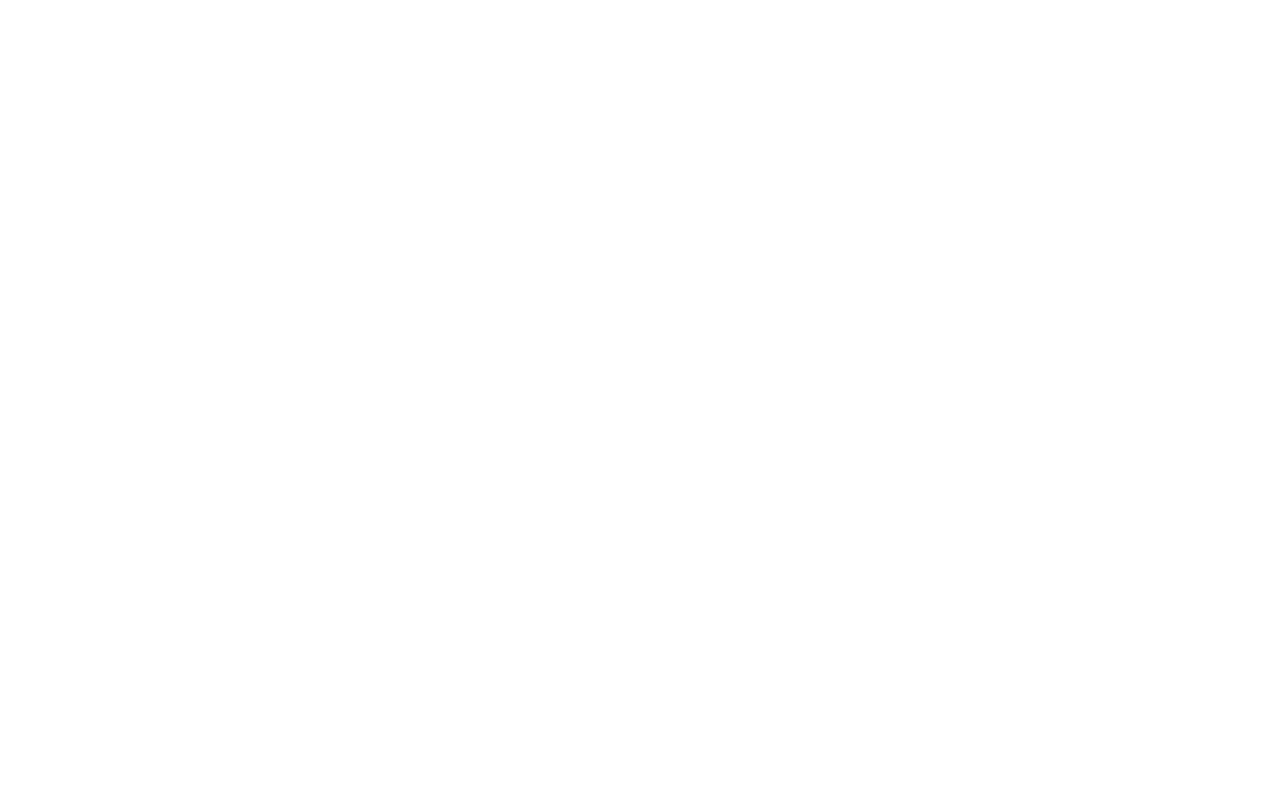
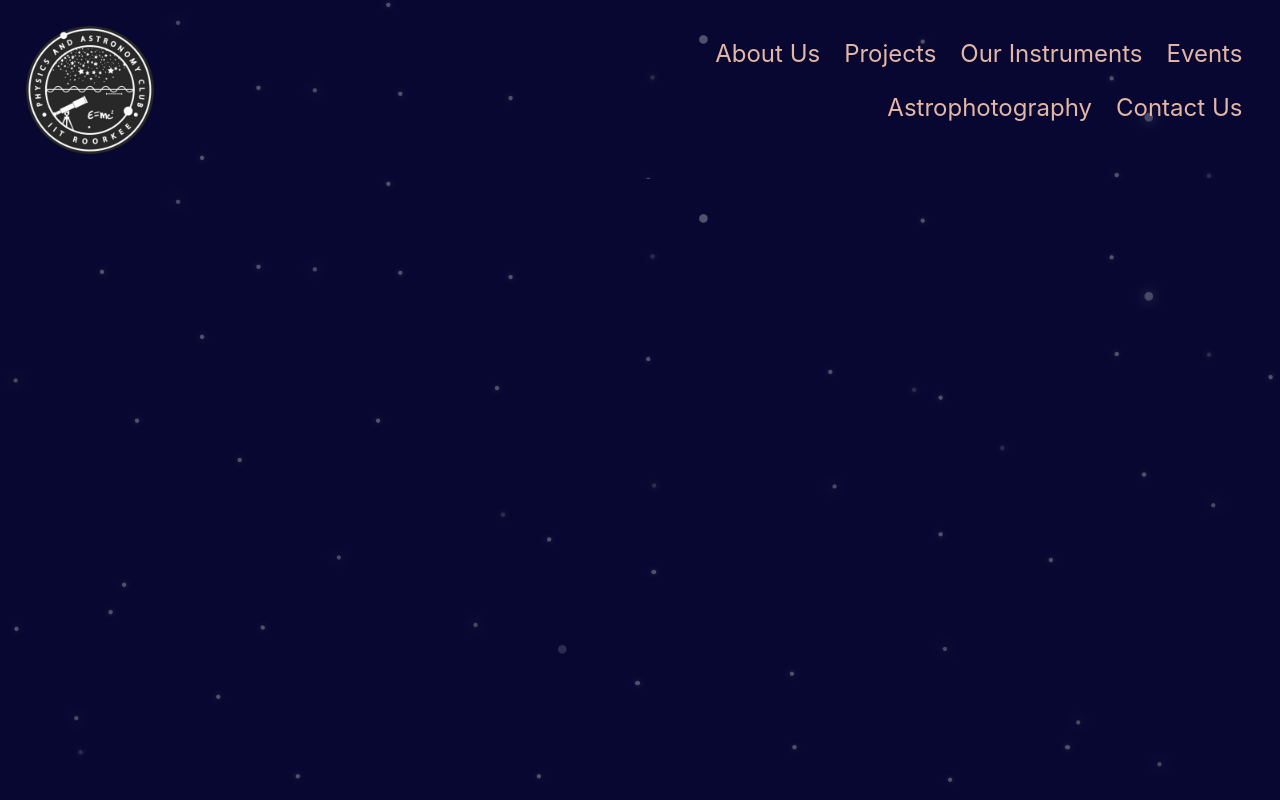
Before and after one commit to boldElixer/PaAC_Website, a React (Create React App) app: page /projects in a window 1280 px wide. Before the commit this address had no page. Shown: the top 800 px of the page. Built offline with nearby package versions, Linux system fonts and the light colour scheme.

Commit message:
added projects page

```diff
--- a/src/App.js
+++ b/src/App.js
@@ -6,6 +6,7 @@
 import Contact from "./components/contact";
 import ScrollToTop from './components/ScrollToTop';
 import About from "./components/about";
+import Projects from "./components/projects";
 import Astrophotography from "./components/astrophotography";
 import Instruments from "./components/instruments";
 import "./components/navbar/navbar.css"
@@ -18,6 +19,7 @@
         <Routes>
           <Route exact path="/" element={<Hero />} />
           <Route exact path="/about" element={<About />} />
+          <Route exact path="/projects" element={<Projects />} />
           <Route exact path="/instruments" element={<Instruments />} />
           <Route exact path="/events" element={<Events />} />
           <Route exact path="/astrophotography" element={<Astrophotography />} />
--- a/src/components/aboutCard/index.js
+++ b/src/components/aboutCard/index.js
@@ -42,7 +42,7 @@
       <CardMedia
         component="img"
         height="140"
-        image src={paaclogo}
+        image src={E18311006}
       />
       <CardContent>
         <Typography gutterBottom variant="h5" component="div">
--- a/src/components/navbar/index.js
+++ b/src/components/navbar/index.js
@@ -10,10 +10,10 @@
         <div className="nav-links">
           <ul>
             <li className="nav-item">
-                <Link to="/" className="nav-link">Home</Link>
+                <Link to="/about" className="nav-link">About Us</Link>
             </li>
             <li className="nav-item">
-                <Link to="/about" className="nav-link">About Us</Link>
+                <Link to="/projects" className="nav-link">Projects</Link>
             </li>
             <li className="nav-item">
                 <Link to="/instruments" className="nav-link">Our Instruments</Link>
--- /dev/null
+++ b/src/components/projects/index.js
@@ -0,0 +1,18 @@
+import React from "react";
+import './projects.css';
+import NavBar from "../navbar";
+
+function Projects () {
+    return (
+        <>
+        <section className="projects">
+          <NavBar></NavBar>
+      <div className="projects">
+
+      </div>
+    </section>
+        </>
+    )
+}
+
+export default Projects;
--- /dev/null
+++ b/src/components/projects/projects.css
@@ -0,0 +1,12 @@
+*{
+    margin: 0;
+    padding: 0;
+}
+.projects{
+    min-height: 100vh;
+    min-width: 100%;
+    background-color:rgb(7, 7, 49);
+    background-image: url("../../assets/stars.png");
+    background-repeat: repeat;
+    background-size: 100%;
+}
```
